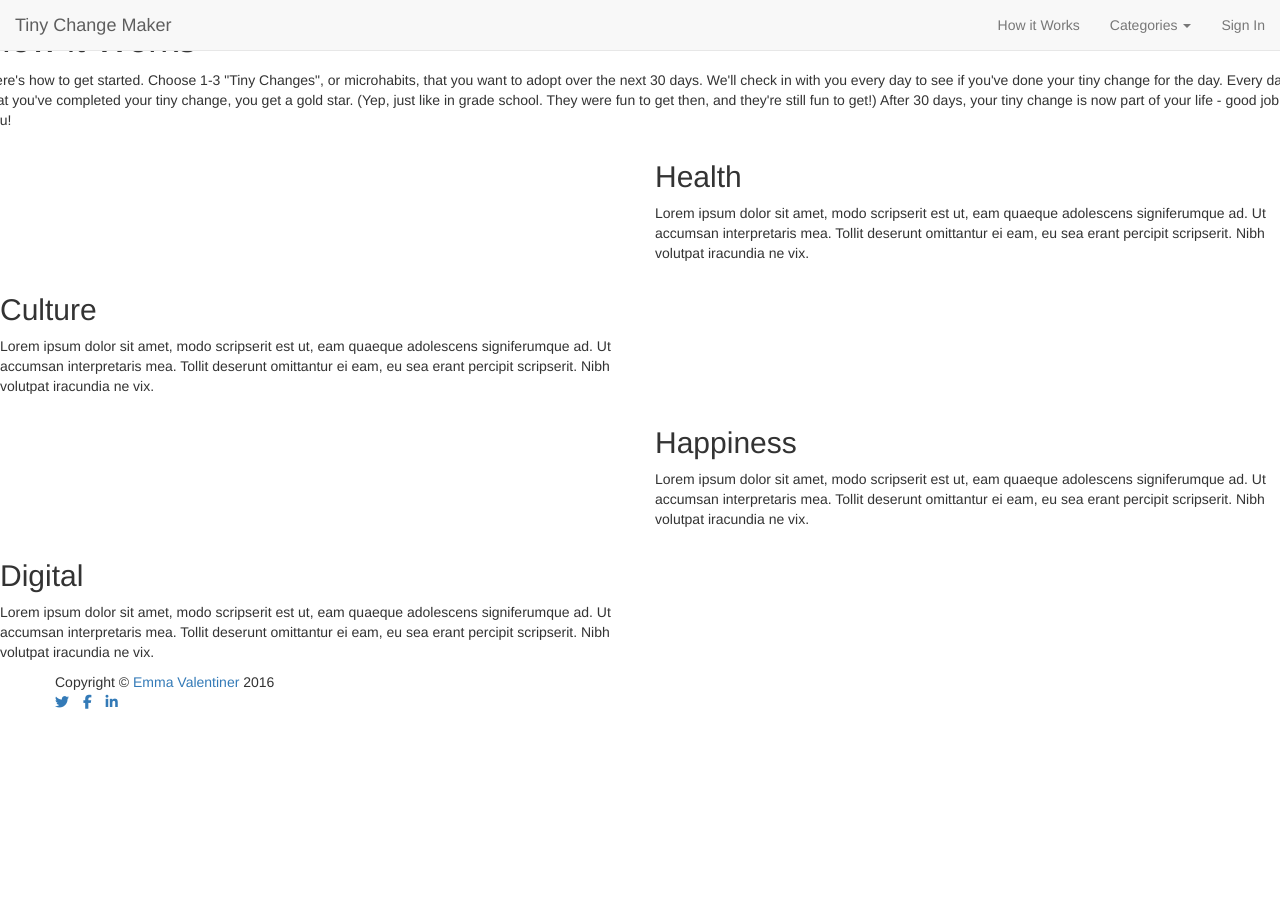
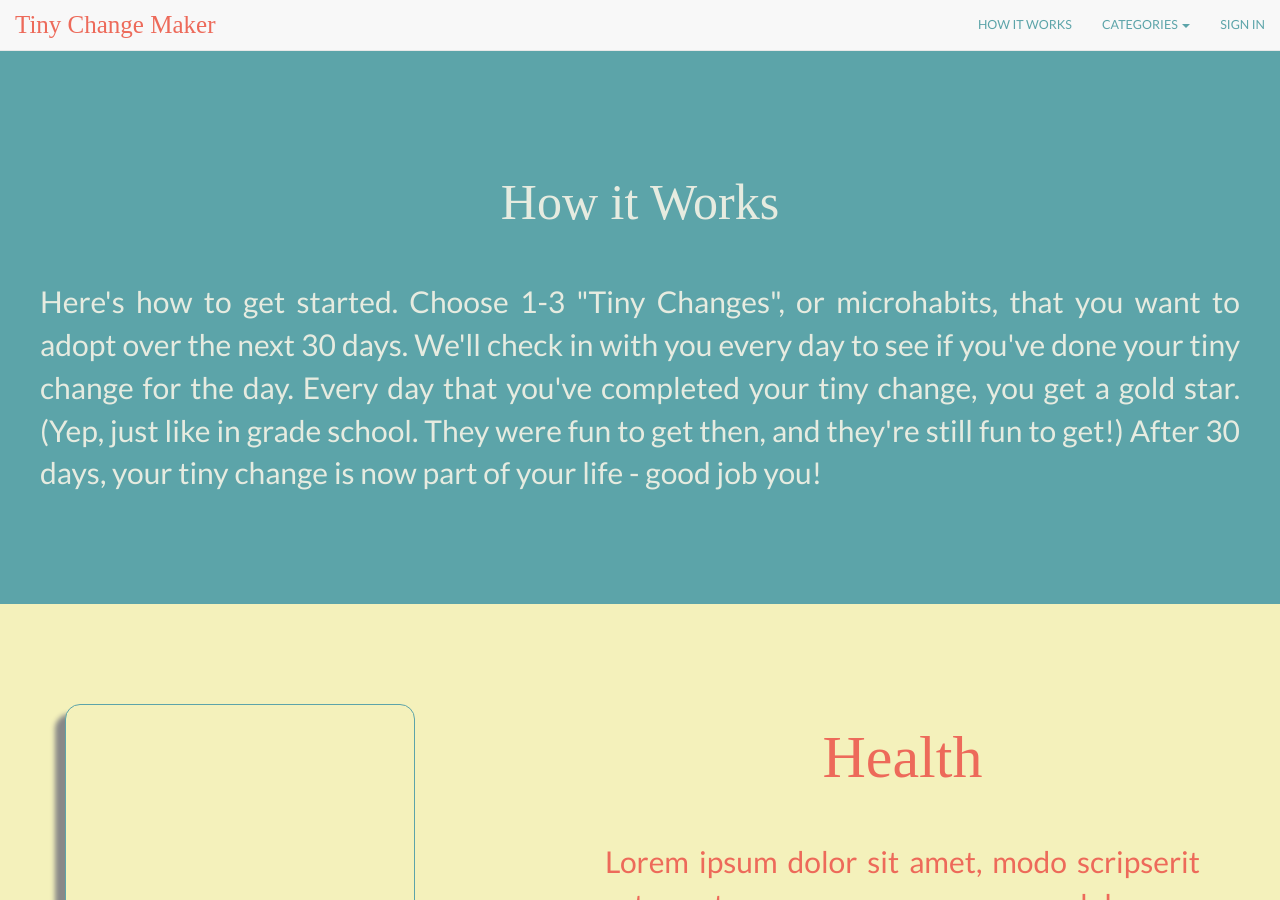
Before and after one commit to emmvalenti/emmvalenti.github.io, a Jekyll site: the page TCM/how-it-works/index.html, which Jekyll copies as it is, in a window 1280 px wide and 900 px high. Built offline with Jekyll 4.4.1, drawn with Linux system fonts in a browser that asks for light colours; nearby versions of some CDN libraries; some web fonts are replaced; library files that are not in the unit come from our copies.

Commit message:
update directory paths

```diff
--- a/TCM/how-it-works/index.html
+++ b/TCM/how-it-works/index.html
@@ -4,11 +4,11 @@
 	<meta charset="utf-8">
 	<meta http-equiv="X-UA-Compatible" content="IE-edge">
 	<meta name="viewport" content="width=device-width, initial-scale=1">
-	<link rel="stylesheet" type="text/css" href="css/bootstrap.css">
-	<link rel="stylesheet" type="text/css" href="css/style.css">
+	<link rel="stylesheet" type="text/css" href="../css/bootstrap.css">
+	<link rel="stylesheet" type="text/css" href="../css/style.css">
 	<title>Tiny Change Maker</title>
 	<link href="https://fonts.googleapis.com/css?family=Fredericka+the+Great|Lato:400,400i" rel="stylesheet">
-	<link href="font-awesome/css/font-awesome.min.css" rel="stylesheet" type="text/css">
+	<link href="../font-awesome/css/font-awesome.min.css" rel="stylesheet" type="text/css">
 </head>
 
 <body>
@@ -112,8 +112,8 @@
 	</footer>
 
 	<!-- jQuery (Bootstrap JS plugins depend on it) -->
-	<script src="js/jquery-2.1.4.min.js"></script>
-	<script src="js/bootstrap.min.js"></script>
+	<script src="../js/jquery-2.1.4.min.js"></script>
+	<script src="../js/bootstrap.min.js"></script>
 
 </body>
 </html>
```
